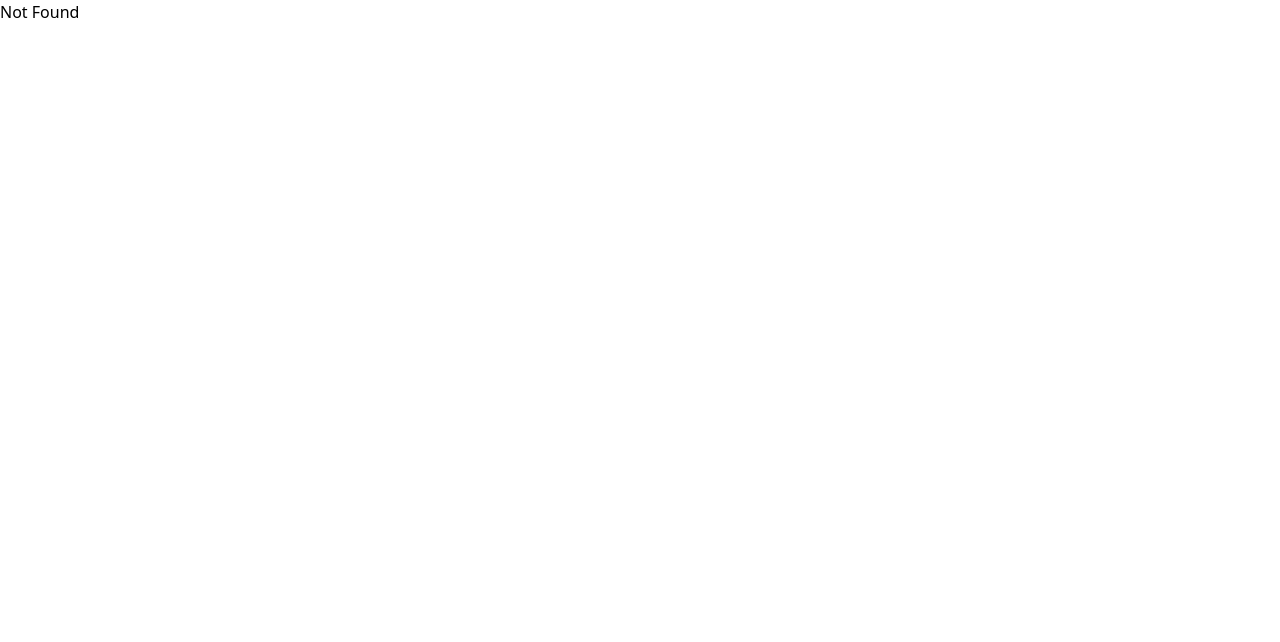
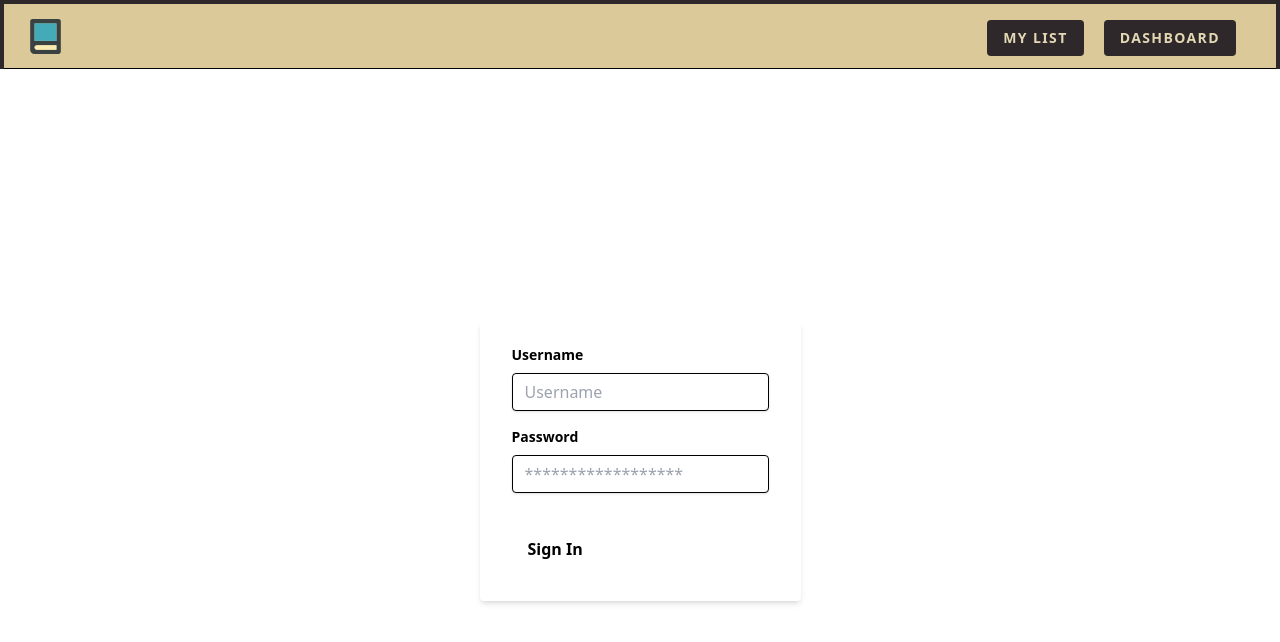
Before and after one commit to f-okd/book-tracker, a React (Vite) app: page /login in a window 1280 px wide. Before the commit this address had no page. Shown: the top 642 px of the page. Built offline with nearby package versions, Linux system fonts and the light colour scheme.

Commit message:
stable version pre supabase implementation

```diff
--- a/package.json
+++ b/package.json
@@ -12,6 +12,7 @@
     "test": "vitest "
   },
   "dependencies": {
+    "@supabase/supabase-js": "^2.38.4",
     "axios": "^1.6.1",
     "react": "^18.2.0",
     "react-dom": "^18.2.0",
--- a/src/Routes.tsx
+++ b/src/Routes.tsx
@@ -4,6 +4,7 @@
 import Dashboard from './modules/dashboard/Dashboard';
 import Book from './modules/books/components/Book';
 import { loader as bookLoader } from './modules/books/components/Book';
+import Login from './modules/auth/components/Login';
 
 // need to keep routes config separate so we can instantiate different types of routers for tests/production
 // see App.test.tsx for use with MemoryRouter
@@ -15,6 +16,10 @@
       {
         path: '/',
         element: <Home />,
+      },
+      {
+        path: '/login',
+        element: <Login />,
       },
       {
         path: '/dashboard',
--- /dev/null
+++ b/src/modules/auth/components/Login.tsx
@@ -0,0 +1,63 @@
+import { FC, useState } from 'react';
+
+const Login: FC = () => {
+  const [username, setUsername] = useState('');
+  const [password, setPassword] = useState('');
+
+  const handleLogin = (e: React.FormEvent) => {
+    e.preventDefault();
+    console.log('Logging in with:', username, password);
+  };
+
+  return (
+    <div className="flex justify-center items-center h-screen bg-gray-100">
+      <form
+        onSubmit={handleLogin}
+        className="bg-white shadow-md rounded px-8 pt-6 pb-8 mb-4"
+      >
+        <div className="mb-4">
+          <label
+            className="block text-gray-700 text-sm font-bold mb-2"
+            htmlFor="username"
+          >
+            Username
+          </label>
+          <input
+            className="shadow appearance-none border rounded w-full py-2 px-3 text-gray-700 leading-tight focus:outline-none focus:shadow-outline"
+            id="username"
+            type="text"
+            placeholder="Username"
+            value={username}
+            onChange={(e) => setUsername(e.target.value)}
+          />
+        </div>
+        <div className="mb-6">
+          <label
+            className="block text-gray-700 text-sm font-bold mb-2"
+            htmlFor="password"
+          >
+            Password
+          </label>
+          <input
+            className="shadow appearance-none border rounded w-full py-2 px-3 text-gray-700 mb-3 leading-tight focus:outline-none focus:shadow-outline"
+            id="password"
+            type="password"
+            placeholder="******************"
+            value={password}
+            onChange={(e) => setPassword(e.target.value)}
+          />
+        </div>
+        <div className="flex items-center justify-between">
+          <button
+            className="bg-blue-500 hover:bg-blue-700 text-white font-bold py-2 px-4 rounded focus:outline-none focus:shadow-outline"
+            type="submit"
+          >
+            Sign In
+          </button>
+        </div>
+      </form>
+    </div>
+  );
+};
+
+export default Login;
```
Also changed, not shown: 2 other files (tests, documents, lock files or other folders).
